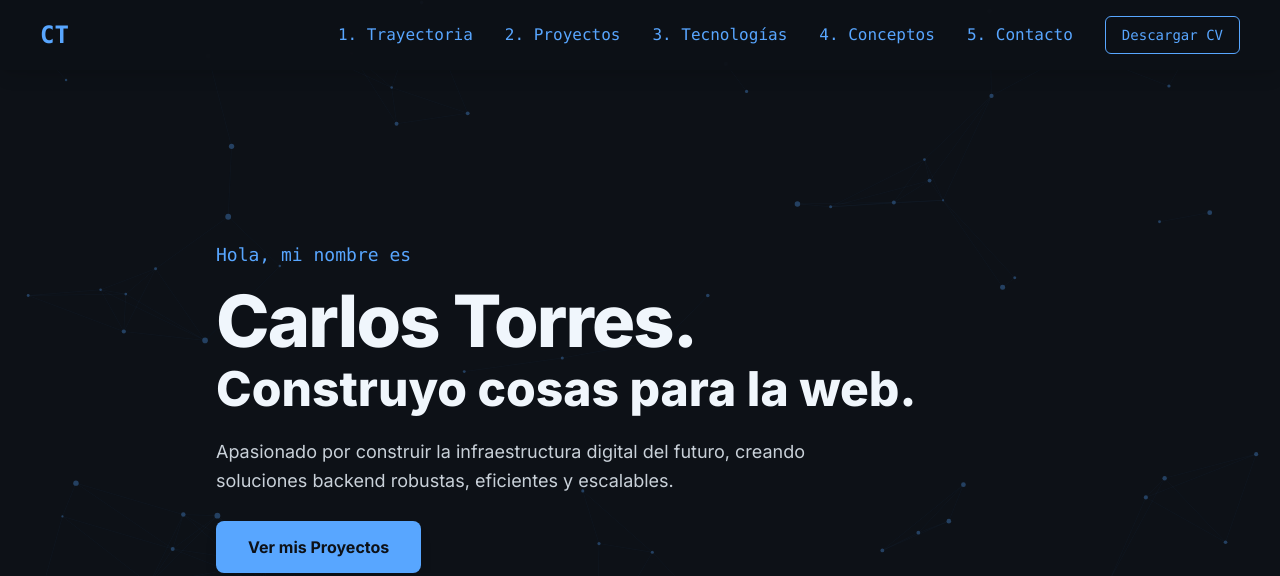
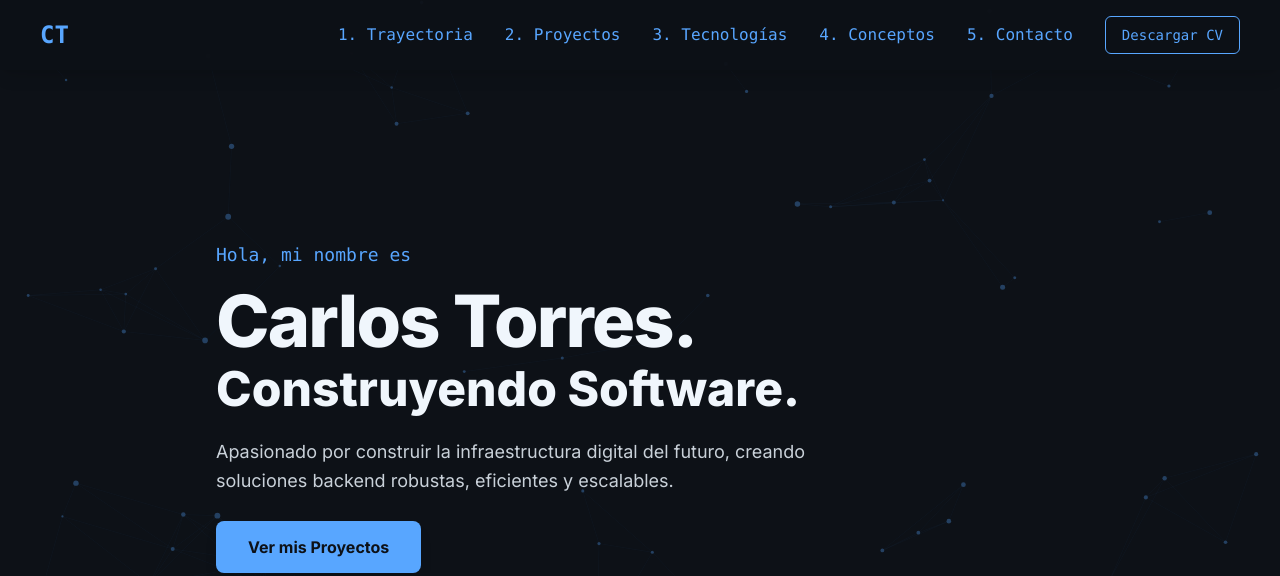
Before and after one commit to cawtoz/portfolio-web, a plain HTML site: page index.html in a window 1280 px wide. Shown: the top 576 px of the page. Drawn offline with nearby package versions, Linux system fonts and the light colour scheme.

Commit message:
edit home

```diff
--- a/index.html
+++ b/index.html
@@ -765,7 +765,7 @@
 
             // --- Typewriter Effect ---
             const typewriterElement = document.getElementById('typewriter');
-            const textToType = 'Construyo cosas para la web.';
+            const textToType = 'Construyendo Software.';
             let charIndex = 0;
             function type() {
                 if (charIndex < textToType.length) {
```
